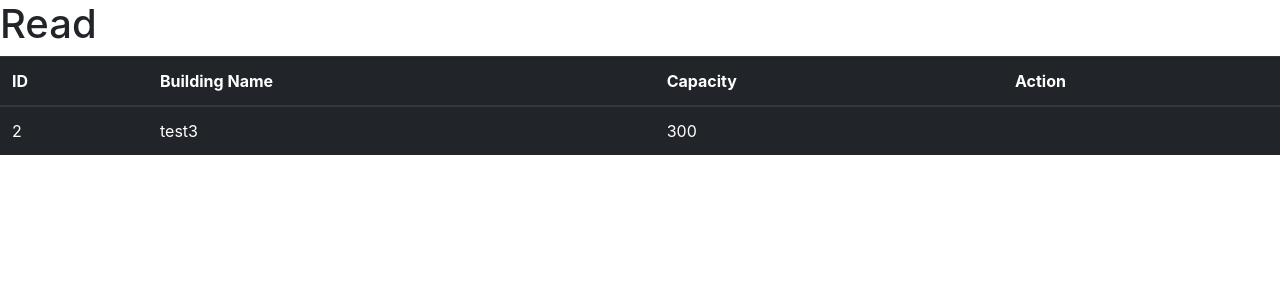
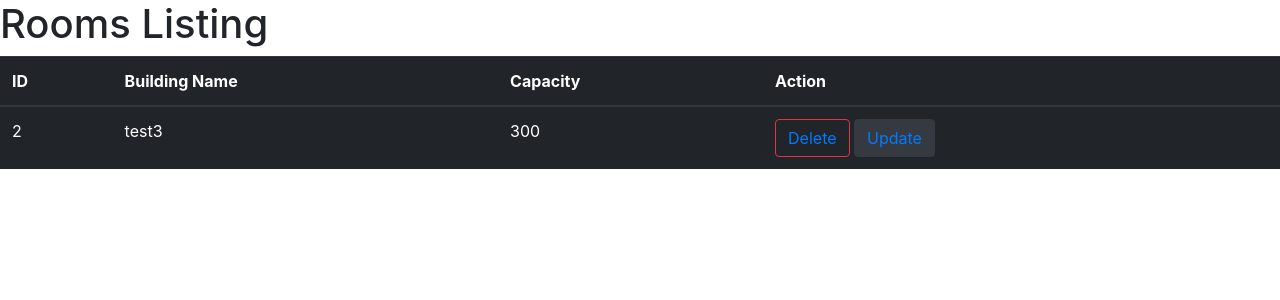
Before and after one commit to ahmed217/EECE4081_Rooms, a Flask app: page /read in a window 1280 px wide. Shown: the top 300 px of the page. Run offline with Flask 2, Linux system fonts and the light colour scheme; data comes from the database, SQL or seed files in the repository; both versions use the stored data as it was after the commit; some libraries are stand-ins or nearby versions.

Commit message:
Master V0.5

```diff
--- a/app.py
+++ b/app.py
@@ -32,30 +32,41 @@ class Rooms(db.Model):
 def init_db():
     db.drop_all()
     db.create_all()
+    return redirect('/read')
 
-    new_room1 = Rooms(name = "ET 220",capacity = 36)
-    new_room2 = Rooms(name = "ET 220" ,capacity = 20)
-    db.session.add(new_room1)
-    db.session.add(new_room2)
-    db.session.commit()
+@app.route('/create', methods=['GET','POST'])
+def create():
+    if request.form:
+        name = request.form.get("name")
+        capacity = request.form.get("capacity")
+        new_room = Rooms(name = name, capacity = capacity)
+        db.session.add(new_room)
+        db.session.commit()
 
-    return redirect('/read')
+    all_rooms = Rooms.query.all()
+    return render_template("create.html", all_rooms = all_rooms, title = "Create a Room")
 
 @app.route('/read')
 def read():
     all_rooms = Rooms.query.all()
-    return render_template("read.html", all_rooms = all_rooms, title = "Read")
+    return render_template("read.html", all_rooms = all_rooms, title = "Rooms Listing")
 
 @app.route('/update/<room_id>', methods = ['GET', 'POST'])
 def update(room_id):
-    all_rooms = Rooms.query.all()
     update_room = Rooms.query.get(room_id)
-
     if request.form:
         update_room.name = request.form.get("name")
         update_room.capacity = request.form.get("capacity")
         db.session.commit()
-    return render_template("update.html", update_room = update_room, all_rooms = all_rooms, title = "Update")
+    all_rooms = Rooms.query.all()
+    return render_template("update.html", update_room = update_room, all_rooms = all_rooms, title = "Update a room")
+
+@app.route('/delete/<room_id>') # add id
+def delete(room_id):
+    delete_room = Rooms.query.get(room_id)
+    db.session.delete(delete_room)
+    db.session.commit()
+    return redirect("/read")
 
 if __name__ == '__main__':
     app.run(debug=True)
--- a/templates/read.html
+++ b/templates/read.html
@@ -26,9 +26,15 @@
     <tbody>
 		{% for room in all_rooms %}
 		<tr>
-		<td>{{ room.id }}</td>
-		<td>{{ room.name }}</td>
-		<td>{{ room.capacity }}</td>
+			<td>{{ room.id }}</td>
+			<td>{{ room.name }}</td>
+			<td>{{ room.capacity }}</td>
+			<td>
+				<button type = "button" class = "btn btn-outline-danger">
+					<a href="/delete/{{room.id}}" onclick="return confirm('Are you sure you want to delete this room?');">Delete</a>
+				</button>
+				<button type = "button" class = "btn btn-dark"> <a href="/update/{{room.id}}">Update</a> </button>
+			</td>
 		</tr>
 		{% endfor %}
 	</tbody>
```
Also changed, not shown: templates/create.html (+9 -41 lines), templates/delete.html (deleted, +0 -12 lines), templates/update.html (+3 -6 lines), rooms.db.
